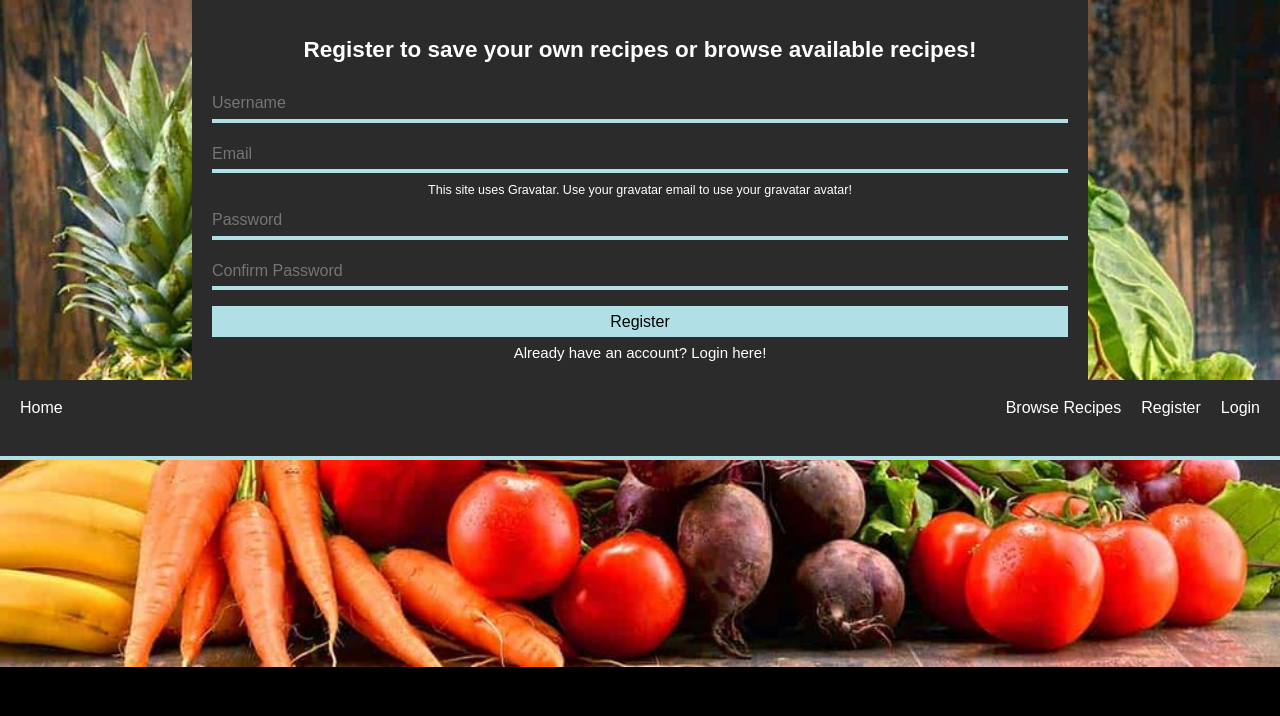
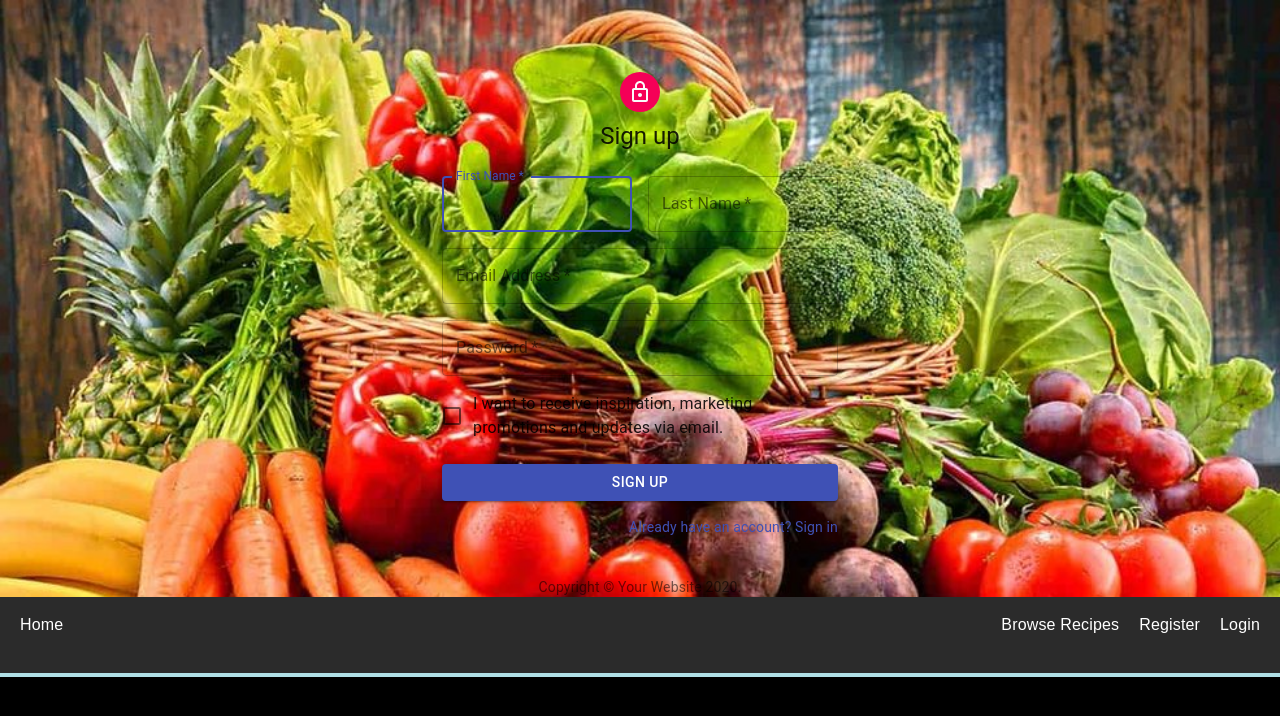
Before and after one commit to JSONJuggler/recipeManager, a React (Create React App) app in the folder client/: page /register in a window 1280 px wide. Shown: the top 716 px of the page. Built offline with nearby package versions, Linux system fonts and the light colour scheme; no server answers.

Commit message:
material register template

```diff
--- a/client/src/components/auth/Register.js
+++ b/client/src/components/auth/Register.js
@@ -1,181 +1,321 @@
-import React, { Fragment, useState, useEffect } from "react";
-import { connect } from "react-redux";
-import PropTypes from "prop-types";
-import { Redirect } from "react-router-dom";
+// import React, { Fragment, useState, useEffect } from "react";
+// import { connect } from "react-redux";
+// import PropTypes from "prop-types";
+// import { Redirect } from "react-router-dom";
 
-import { register } from "../../actions/auth";
-import { setAlert } from "../../actions/alert";
-import validate from "./registerValidate";
-import { Styledlink, Styledinput, Styledsub, Darkbox } from "../../stylings";
+// import { register } from "../../actions/auth";
+// import { setAlert } from "../../actions/alert";
+// import validate from "./registerValidate";
+// import { Styledlink, Styledinput, Styledsub, Darkbox } from "../../stylings";
 
-const Register = ({ register, setAlert, isAuthenticated }) => {
-  const [formData, setFormData] = useState({
-    username: "",
-    email: "",
-    password: "",
-    password2: ""
-  });
+// const Register = ({ register, setAlert, isAuthenticated }) => {
+//   const [formData, setFormData] = useState({
+//     username: "",
+//     email: "",
+//     password: "",
+//     password2: ""
+//   });
 
-  const [errors, setErrors] = useState({});
+//   const [errors, setErrors] = useState({});
 
-  const [isSubmitting, setIsSubmitting] = useState(false);
+//   const [isSubmitting, setIsSubmitting] = useState(false);
 
-  const { username, email, password, password2 } = formData;
+//   const { username, email, password, password2 } = formData;
 
-  useEffect(() => {
-    if (Object.keys(errors).length === 0 && isSubmitting) {
-      setIsSubmitting(false);
-      if (password !== password2) {
-        setAlert("Passwords do not match", "fail");
-      } else {
-        register({ username, email, password });
-      }
-    }
-    // eslint-disable-next-line react-hooks/exhaustive-deps
-  }, [errors]);
+//   useEffect(() => {
+//     if (Object.keys(errors).length === 0 && isSubmitting) {
+//       setIsSubmitting(false);
+//       if (password !== password2) {
+//         setAlert("Passwords do not match", "fail");
+//       } else {
+//         register({ username, email, password });
+//       }
+//     }
+//     // eslint-disable-next-line react-hooks/exhaustive-deps
+//   }, [errors]);
 
-  useEffect(() => {
-    if (isSubmitting) {
-      setIsSubmitting(false);
-      window.scrollTo(0, 0);
-    }
-  }, [isSubmitting]);
+//   useEffect(() => {
+//     if (isSubmitting) {
+//       setIsSubmitting(false);
+//       window.scrollTo(0, 0);
+//     }
+//   }, [isSubmitting]);
 
-  const onChange = e => {
-    setFormData({ ...formData, [e.target.name]: e.target.value });
-    isSubmitting && setErrors(validate(formData));
-  };
+//   const onChange = e => {
+//     setFormData({ ...formData, [e.target.name]: e.target.value });
+//     isSubmitting && setErrors(validate(formData));
+//   };
 
-  const onSubmit = e => {
-    e.preventDefault();
+//   const onSubmit = e => {
+//     e.preventDefault();
 
-    if (e) {
-      e.preventDefault();
-      setErrors(validate(formData));
-      setIsSubmitting(true);
-    }
-  };
+//     if (e) {
+//       e.preventDefault();
+//       setErrors(validate(formData));
+//       setIsSubmitting(true);
+//     }
+//   };
 
-  if (isAuthenticated) {
-    return <Redirect to="/dashboard" />;
+//   if (isAuthenticated) {
+//     return <Redirect to="/dashboard" />;
+//   }
+
+//   return (
+//     <Fragment>
+//       <Darkbox>
+//         <h1>Register to save your own recipes or browse available recipes!</h1>
+//         <form onSubmit={e => onSubmit(e)}>
+//           <div>
+//             <Styledinput
+//               validated={errors.username}
+//               type="text"
+//               name="username"
+//               placeholder="Username"
+//               value={username}
+//               onChange={e => onChange(e)}
+//             />
+//             {errors.username && (
+//               <p
+//                 style={{
+//                   fontSize: ".7rem",
+//                   float: "left",
+//                   margin: "0px",
+//                   padding: "0px"
+//                 }}
+//               >
+//                 {errors.username}
+//               </p>
+//             )}
+//           </div>
+//           <div>
+//             <Styledinput
+//               validated={errors.email}
+//               name="email"
+//               placeholder="Email"
+//               value={email}
+//               onChange={e => onChange(e)}
+//             />
+
+//             {(errors.email && (
+//               <p
+//                 style={{
+//                   fontSize: ".7rem",
+//                   float: "left",
+//                   margin: "0px",
+//                   padding: "0px"
+//                 }}
+//               >
+//                 {errors.email}
+//               </p>
+//             )) || (
+//               <small>
+//                 This site uses Gravatar. Use your gravatar email to use your
+//                 gravatar avatar!
+//               </small>
+//             )}
+//           </div>
+//           <div>
+//             <Styledinput
+//               validated={errors.password}
+//               type="password"
+//               name="password"
+//               placeholder="Password"
+//               value={password}
+//               onChange={e => onChange(e)}
+//             />
+//             {errors.password && (
+//               <p
+//                 style={{
+//                   fontSize: ".7rem",
+//                   float: "left",
+//                   margin: "0px",
+//                   padding: "0px"
+//                 }}
+//               >
+//                 {errors.password}
+//               </p>
+//             )}
+//           </div>
+//           <div>
+//             <Styledinput
+//               validated={errors.password2}
+//               type="password"
+//               name="password2"
+//               placeholder="Confirm Password"
+//               value={password2}
+//               onChange={e => onChange(e)}
+//             />
+//             {errors.password2 && (
+//               <p
+//                 style={{
+//                   fontSize: ".7rem",
+//                   float: "left",
+//                   margin: "0px",
+//                   padding: "0px"
+//                 }}
+//               >
+//                 {errors.password2}
+//               </p>
+//             )}
+//           </div>
+//           <Styledsub type="submit" value="Register" />
+//         </form>
+//         <Styledlink to="/Login">
+//           Already have an account? Login here!
+//         </Styledlink>
+//       </Darkbox>
+//     </Fragment>
+//   );
+// };
+
+// Register.propTypes = {
+//   isAuthenticated: PropTypes.bool,
+//   register: PropTypes.func.isRequired,
+//   setAlert: PropTypes.func.isRequired
+// };
+
+// const mapStateToProps = state => ({
+//   isAuthenticated: state.auth.isAuthenticated
+// });
+
+// export default connect(mapStateToProps, { register, setAlert })(Register);
+import React from "react";
+import Avatar from "@material-ui/core/Avatar";
+import Button from "@material-ui/core/Button";
+import CssBaseline from "@material-ui/core/CssBaseline";
+import TextField from "@material-ui/core/TextField";
+import FormControlLabel from "@material-ui/core/FormControlLabel";
+import Checkbox from "@material-ui/core/Checkbox";
+import Link from "@material-ui/core/Link";
+import Grid from "@material-ui/core/Grid";
+import Box from "@material-ui/core/Box";
+import LockOutlinedIcon from "@material-ui/icons/LockOutlined";
+import Typography from "@material-ui/core/Typography";
+import { makeStyles } from "@material-ui/core/styles";
+import Container from "@material-ui/core/Container";
+
+function Copyright() {
+  return (
+    <Typography variant="body2" color="textSecondary" align="center">
+      {"Copyright © "}
+      <Link color="inherit" href="https://material-ui.com/">
+        Your Website
+      </Link>{" "}
+      {new Date().getFullYear()}
+      {"."}
+    </Typography>
+  );
+}
+
+const useStyles = makeStyles(theme => ({
+  paper: {
+    marginTop: theme.spacing(8),
+    display: "flex",
+    flexDirection: "column",
+    alignItems: "center"
+  },
+  avatar: {
+    margin: theme.spacing(1),
+    backgroundColor: theme.palette.secondary.main
+  },
+  form: {
+    width: "100%", // Fix IE 11 issue.
+    marginTop: theme.spacing(3)
+  },
+  submit: {
+    margin: theme.spacing(3, 0, 2)
   }
+}));
+
+export default function SignUp() {
+  const classes = useStyles();
 
   return (
-    <Fragment>
-      <Darkbox>
-        <h1>Register to save your own recipes or browse available recipes!</h1>
-        <form onSubmit={e => onSubmit(e)}>
-          <div>
-            <Styledinput
-              validated={errors.username}
-              type="text"
-              name="username"
-              placeholder="Username"
-              value={username}
-              onChange={e => onChange(e)}
-            />
-            {errors.username && (
-              <p
-                style={{
-                  fontSize: ".7rem",
-                  float: "left",
-                  margin: "0px",
-                  padding: "0px"
-                }}
-              >
-                {errors.username}
-              </p>
-            )}
-          </div>
-          <div>
-            <Styledinput
-              validated={errors.email}
-              name="email"
-              placeholder="Email"
-              value={email}
-              onChange={e => onChange(e)}
-            />
-
-            {(errors.email && (
-              <p
-                style={{
-                  fontSize: ".7rem",
-                  float: "left",
-                  margin: "0px",
-                  padding: "0px"
-                }}
-              >
-                {errors.email}
-              </p>
-            )) || (
-              <small>
-                This site uses Gravatar. Use your gravatar email to use your
-                gravatar avatar!
-              </small>
-            )}
-          </div>
-          <div>
-            <Styledinput
-              validated={errors.password}
-              type="password"
-              name="password"
-              placeholder="Password"
-              value={password}
-              onChange={e => onChange(e)}
-            />
-            {errors.password && (
-              <p
-                style={{
-                  fontSize: ".7rem",
-                  float: "left",
-                  margin: "0px",
-                  padding: "0px"
-                }}
-              >
-                {errors.password}
-              </p>
-            )}
-          </div>
-          <div>
-            <Styledinput
-              validated={errors.password2}
-              type="password"
-              name="password2"
-              placeholder="Confirm Password"
-              value={password2}
-              onChange={e => onChange(e)}
-            />
-            {errors.password2 && (
-              <p
-                style={{
-                  fontSize: ".7rem",
-                  float: "left",
-                  margin: "0px",
-                  padding: "0px"
-                }}
-              >
-                {errors.password2}
-              </p>
-            )}
-          </div>
-          <Styledsub type="submit" value="Register" />
+    <Container component="main" maxWidth="xs">
+      <CssBaseline />
+      <div className={classes.paper}>
+        <Avatar className={classes.avatar}>
+          <LockOutlinedIcon />
+        </Avatar>
+        <Typography component="h1" variant="h5">
+          Sign up
+        </Typography>
+        <form className={classes.form} noValidate>
+          <Grid container spacing={2}>
+            <Grid item xs={12} sm={6}>
+              <TextField
+                autoComplete="fname"
+                name="firstName"
+                variant="outlined"
+                required
+                fullWidth
+                id="firstName"
+                label="First Name"
+                autoFocus
+              />
+            </Grid>
+            <Grid item xs={12} sm={6}>
+              <TextField
+                variant="outlined"
+                required
+                fullWidth
+                id="lastName"
+                label="Last Name"
+                name="lastName"
+                autoComplete="lname"
+              />
+            </Grid>
+            <Grid item xs={12}>
+              <TextField
+                variant="outlined"
+                required
+                fullWidth
+                id="email"
+                label="Email Address"
+                name="email"
+                autoComplete="email"
+              />
+            </Grid>
+            <Grid item xs={12}>
+              <TextField
+                variant="outlined"
+                required
+                fullWidth
+                name="password"
+                label="Password"
+                type="password"
+                id="password"
+                autoComplete="current-password"
+              />
+            </Grid>
+            <Grid item xs={12}>
+              <FormControlLabel
+                control={<Checkbox value="allowExtraEmails" color="primary" />}
+                label="I want to receive inspiration, marketing promotions and updates via email."
+              />
+            </Grid>
+          </Grid>
+          <Button
+            type="submit"
+            fullWidth
+            variant="contained"
+            color="primary"
+            className={classes.submit}
+          >
+            Sign Up
+          </Button>
+          <Grid container justify="flex-end">
+            <Grid item>
+              <Link href="#" variant="body2">
+                Already have an account? Sign in
+              </Link>
+            </Grid>
+          </Grid>
         </form>
-        <Styledlink to="/Login">
-          Already have an account? Login here!
-        </Styledlink>
-      </Darkbox>
-    </Fragment>
+      </div>
+      <Box mt={5}>
+        <Copyright />
+      </Box>
+    </Container>
   );
-};
-
-Register.propTypes = {
-  isAuthenticated: PropTypes.bool,
-  register: PropTypes.func.isRequired,
-  setAlert: PropTypes.func.isRequired
-};
-
-const mapStateToProps = state => ({
-  isAuthenticated: state.auth.isAuthenticated
-});
-
-export default connect(mapStateToProps, { register, setAlert })(Register);
+}
```
